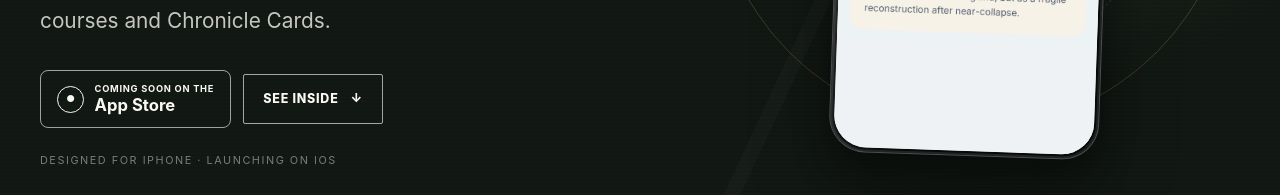
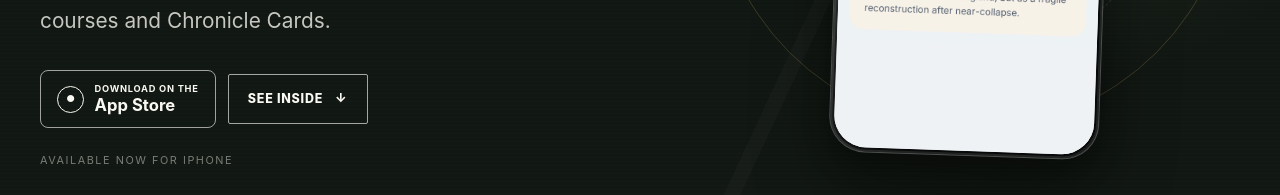
Before and after one commit to michaelmckeever27-star/chronicle-atlas-web, a Next.js app: page /england-871 in a window 1280 px wide. Shown: the part 605-800 px from the top of the page. Built offline with nearby package versions, Linux system fonts and the light colour scheme; no server answers.

Commit message:
Launch England 871 on the App Store

```diff
--- a/app/england-871/page.tsx
+++ b/app/england-871/page.tsx
@@ -2,14 +2,27 @@ import { AppStoreButton } from "@/components/AppStoreButton";
 import { ButtonLink } from "@/components/ButtonLink";
 import { FeatureCard } from "@/components/FeatureCard";
 import { IPhoneMockup } from "@/components/IPhoneMockup";
+import { ENGLAND_871_APP_STORE_URL } from "@/lib/links";
 import { createPageMetadata } from "@/lib/metadata";
 
+const england871Description =
+  "England 871 is available now on the App Store. Explore medieval England from 871 to 1399 through monarchs, battles, maps, ordinary life, guided courses and Chronicle Cards.";
+
 export const metadata = createPageMetadata({
-  title: "England 871 — An immersive history app",
-  description:
-    "England 871 is an immersive history app covering medieval England from 871 to 1399 through monarchs, battles, maps, ordinary life, guided courses and Chronicle Cards.",
+  title: "England 871 — Available now for iPhone",
+  description: england871Description,
   path: "/england-871",
 });
+
+const softwareApplicationSchema = {
+  "@context": "https://schema.org",
+  "@type": "SoftwareApplication",
+  name: "England 871",
+  applicationCategory: "EducationalApplication",
+  operatingSystem: "iOS",
+  url: ENGLAND_871_APP_STORE_URL,
+  description: england871Description,
+};
 
 const premiumFeatures = [
   {
@@ -67,7 +80,7 @@ export default function England871Page() {
                 See inside <span aria-hidden="true">↓</span>
               </ButtonLink>
             </div>
-            <p className="availability-note">Designed for iPhone · Launching on iOS</p>
+            <p className="availability-note">Available now for iPhone</p>
           </div>
           <div className="product-phone-wrap">
             <div className="year-ring" aria-hidden="true"><span>871</span></div>
@@ -277,12 +290,18 @@ export default function England871Page() {
 
       <section className="section product-final-cta" id="download">
         <div className="site-container product-final-inner">
-          <p className="eyebrow eyebrow-gold">The chronicle begins soon</p>
+          <p className="eyebrow eyebrow-gold">Available now on the App Store</p>
           <h2>Explore England across 871–1399.</h2>
-          <p>From Alfred the Great to Richard II—coming soon to iPhone.</p>
+          <p>From Alfred the Great to Richard II—download England 871 for iPhone.</p>
           <AppStoreButton light />
         </div>
       </section>
+      <script
+        type="application/ld+json"
+        dangerouslySetInnerHTML={{
+          __html: JSON.stringify(softwareApplicationSchema),
+        }}
+      />
     </>
   );
 }
--- a/app/globals.css
+++ b/app/globals.css
@@ -148,6 +148,7 @@ h3 {
 }
 
 .button:focus-visible,
+.app-store-button:focus-visible,
 .site-header a:focus-visible,
 .mobile-menu summary:focus-visible,
 .site-footer a:focus-visible,
@@ -199,7 +200,15 @@ h3 {
   font-size: 1.04rem;
   font-weight: 700;
   line-height: 1.05;
+  text-decoration: none;
+  transition: background 180ms ease, border 180ms ease, color 180ms ease,
+    transform 180ms ease;
   user-select: none;
+}
+
+.app-store-button:hover {
+  border-color: var(--gold-bright);
+  transform: translateY(-2px);
 }
 
 .app-store-button small {
--- a/app/layout.tsx
+++ b/app/layout.tsx
@@ -6,7 +6,7 @@ import "./globals.css";
 
 const title = "Chronicle Atlas | History, vividly told";
 const description =
-  "Immersive history apps, guided courses and interactive storytelling—beginning with England 871, covering medieval England from 871 to 1399.";
+  "England 871 is available now on the App Store. Explore medieval England from 871 to 1399 through immersive stories, guided courses and interactive maps.";
 
 export const metadata: Metadata = {
   metadataBase: siteUrl,
--- a/app/page.tsx
+++ b/app/page.tsx
@@ -7,7 +7,7 @@ import { createPageMetadata } from "@/lib/metadata";
 export const metadata = createPageMetadata({
   title: "Immersive history apps & interactive storytelling",
   description:
-    "Step inside medieval England from 871 to 1399 with Chronicle Atlas—immersive history apps, guided courses, interactive maps and richly researched stories.",
+    "England 871 is available now on the App Store. Step inside medieval England from 871 to 1399 with immersive stories, guided courses and interactive maps.",
   path: "/",
 });
 
--- a/app/sitemap.ts
+++ b/app/sitemap.ts
@@ -14,7 +14,7 @@ const routes = [
 export default function sitemap(): MetadataRoute.Sitemap {
   return routes.map((route, index) => ({
     url: new URL(route || "/", siteUrl).toString(),
-    lastModified: new Date("2026-08-10"),
+    lastModified: new Date("2026-08-27"),
     changeFrequency: index < 2 ? "monthly" : "yearly",
     priority: index === 0 ? 1 : index === 1 ? 0.9 : 0.5,
   }));
--- a/components/AppStoreButton.tsx
+++ b/components/AppStoreButton.tsx
@@ -1,18 +1,21 @@
+import { ENGLAND_871_APP_STORE_URL } from "@/lib/links";
+
 export function AppStoreButton({ light = false }: { light?: boolean }) {
   return (
-    <span
+    <a
       className={`app-store-button${light ? " app-store-button-light" : ""}`}
-      aria-label="Coming soon on the App Store"
-      aria-disabled="true"
-      role="button"
+      href={ENGLAND_871_APP_STORE_URL}
+      target="_blank"
+      rel="noopener noreferrer"
+      aria-label="Download England 871 on the App Store (opens in a new tab)"
     >
       <span className="apple-mark" aria-hidden="true">
         ●
       </span>
       <span>
-        <small>Coming soon on the</small>
+        <small>Download on the</small>
         App Store
       </span>
-    </span>
+    </a>
   );
 }
--- /dev/null
+++ b/lib/links.ts
@@ -0,0 +1,2 @@
+export const ENGLAND_871_APP_STORE_URL =
+  "https://apps.apple.com/gb/app/england-871/id6791539102";
```
Also changed, not shown: 2 other files (tests, documents, lock files or other folders).
